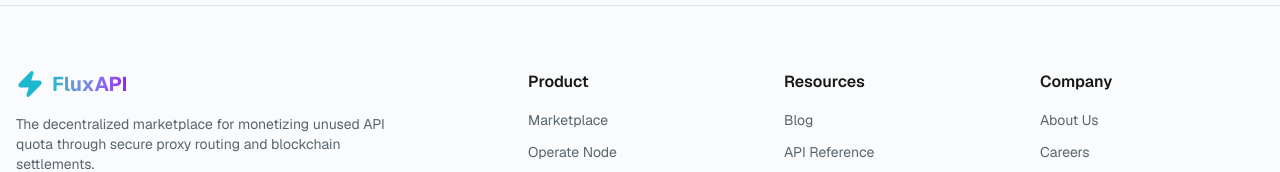
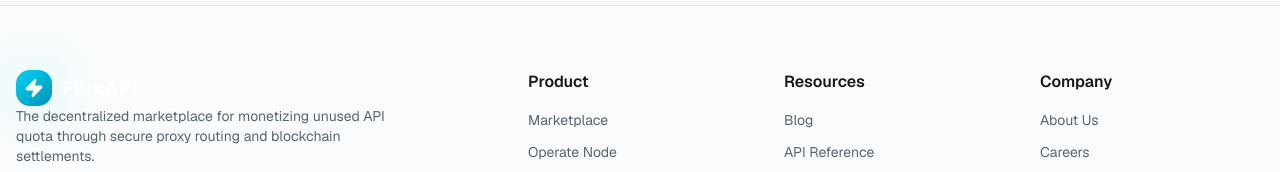
Before and after one commit to ScarRanger/Flux-API, a Next.js app: page / in a window 1280 px wide. Shown: the part 2784-2956 px from the top of the page. Built offline with nearby package versions, Linux system fonts and the light colour scheme; no server answers; the database is empty.

Commit message:
Update footer.tsx

```diff
--- a/components/site/footer.tsx
+++ b/components/site/footer.tsx
@@ -8,12 +8,18 @@ export function Footer() {
         <div className="grid gap-8 md:grid-cols-2 lg:grid-cols-5">
           {/* Brand Section */}
           <div className="lg:col-span-2">
-            <Link href="/" className="flex items-center gap-2 mb-4">
-              <Zap className="size-7 text-primary" fill="currentColor" />
-              <span className="font-bold text-xl bg-gradient-to-r from-primary to-purple-600 bg-clip-text text-transparent">
-                FluxAPI
-              </span>
-            </Link>
+              <Link href="/" className="flex items-center gap-2.5 group">
+            <div className="relative">
+              <div className="absolute inset-0 bg-cyan-400/20 blur-xl rounded-full " />
+              <div className="relative bg-gradient-to-br from-cyan-400 to-cyan-600 p-2 rounded-xl ">
+                <Zap className="size-5 text-white" fill="currentColor" />
+              </div>
+            </div>
+            <span className="font-bold text-xl text-white">
+              FluxAPI
+            </span>
+          </Link>
+
             <p className="text-sm text-muted-foreground mb-6 max-w-sm">
               The decentralized marketplace for monetizing unused API quota through
               secure proxy routing and blockchain settlements.
```
